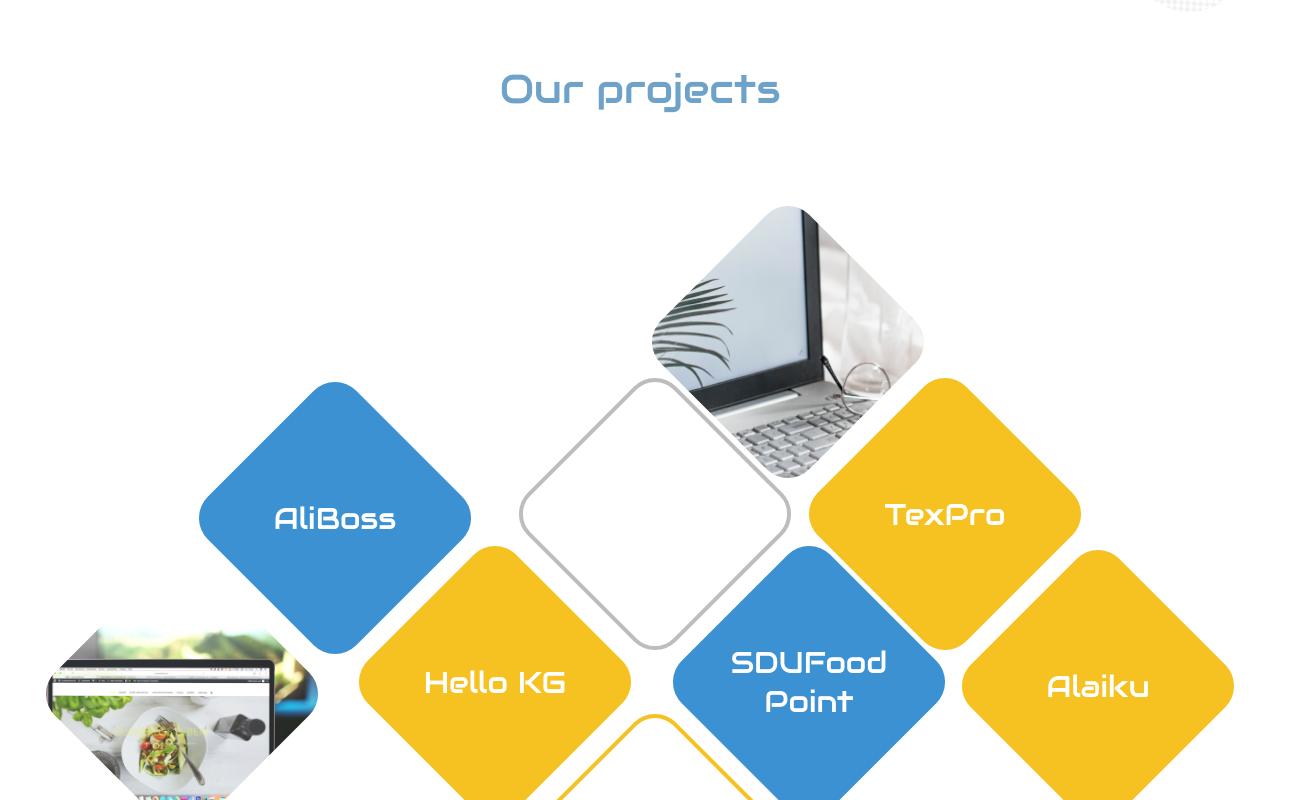
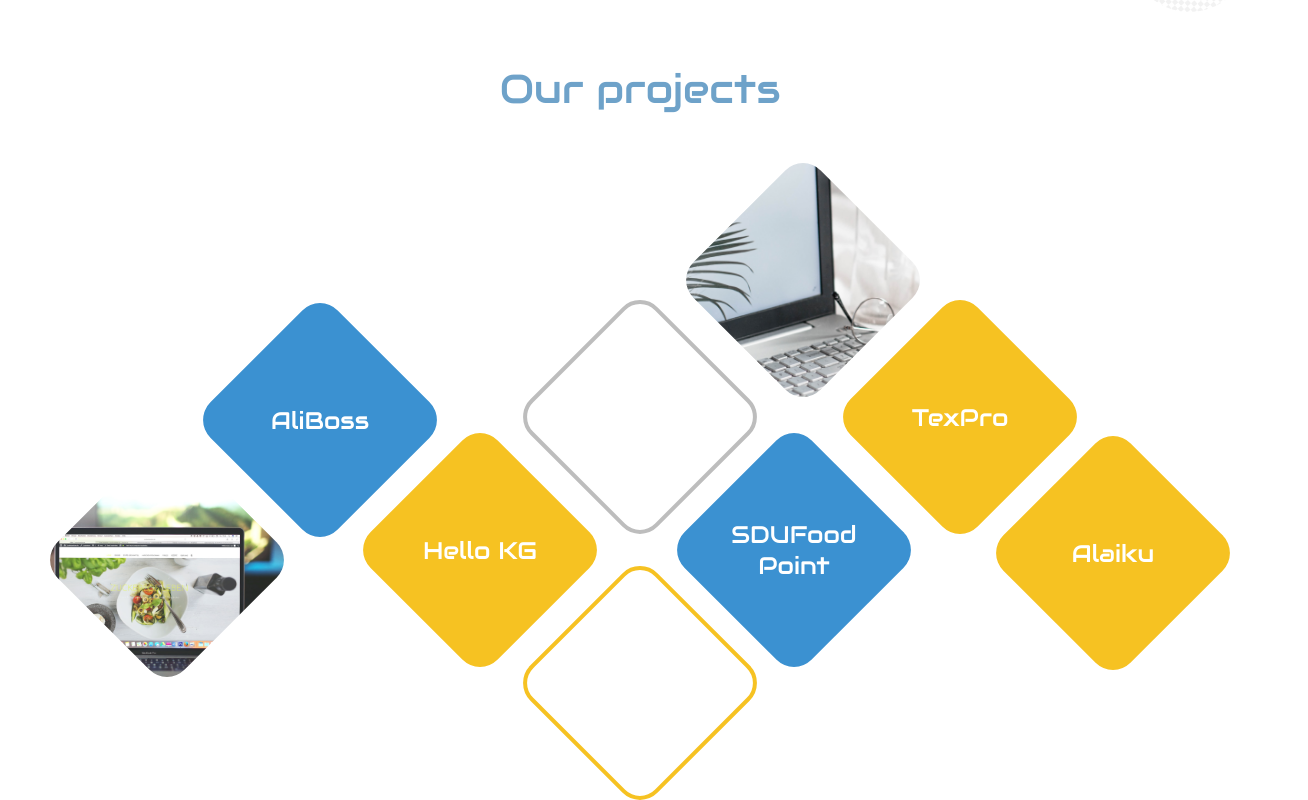
Before and after one commit to batyrbek0v/TechTuu-React, a React (Create React App) app: page / in a window 1280 px wide. Shown: the part 1620-2420 px from the top of the page, 1308 px wide, since content can reach past the window. Built offline with nearby package versions, Linux system fonts and the light colour scheme.

Commit message:
correct mistakes

```diff
--- a/src/components/Main/Project/Project.jsx
+++ b/src/components/Main/Project/Project.jsx
@@ -1,4 +1,4 @@
-import React from 'react';
+import React, { useState } from 'react';
 import Title from '../../UI/Title/Title';
 import cls from './Project.module.scss';
 import { cardList } from '../../../utils/cardList';
@@ -6,8 +6,15 @@ import second from '../../../assets/img/second.png';
 import first from '../../../assets/img/first.png';
 
 const Project = () => {
+  const [size, setSize] = useState(window.innerWidth);
+
+  window.addEventListener('resize', function (e) {
+    setSize(window.innerWidth);
+  });
+
   return (
     <>
+      {size >= 830 ? (
         <div className={cls.projectWrapper}>
           <div className={cls.container}>
             <Title title='Our projects' />
@@ -28,7 +35,12 @@ const Project = () => {
                     backgroundColor: el.id % 2 === 0 ? '#3B91D1' : '#F6C222',
                   }}
                 >
-                <a href={el.route} target='_blank' rel='noreferrer'>
+                  <a
+                    className={cls.links}
+                    href={el.route}
+                    target='_blank'
+                    rel='noreferrer'
+                  >
                     <span>{el.alt}</span>
                   </a>
                 </li>
@@ -36,6 +48,9 @@ const Project = () => {
             </ul>
           </div>
         </div>
+      ) : (
+        <></>
+      )}
     </>
   );
 };
--- a/src/components/Main/Project/Project.module.scss
+++ b/src/components/Main/Project/Project.module.scss
@@ -1,8 +1,14 @@
+$xl: 1340px;
+$lg: 1200px;
+$md: 968px;
+
 .projectWrapper {
   display: flex;
   align-items: center;
   justify-content: center;
   padding: 40px 0;
+  width: 100%;
+  height: 100%;
 
   .container {
     width: 1440px;
@@ -10,10 +16,31 @@
     flex-direction: column;
 
     .imgBlock {
-      height: 820px;
+      height: 730px;
       position: relative;
-      margin-top: 90px;
+      margin-top: 60px;
       padding: 0 20px;
+
+      @media screen and (max-width: $xl) {
+        height: 650px;
+        position: relative;
+        margin-top: 50px;
+        padding: 0 20px;
+      }
+
+      @media screen and (max-width: $lg) {
+        height: 620px;
+        position: relative;
+        margin-top: 50px;
+        padding: 0 20px;
+      }
+
+      @media screen and (max-width: $md) {
+        height: 600px;
+        position: relative;
+        margin-top: 40px;
+        padding: 0 20px;
+      }
 
       li {
         transform: rotate(45deg);
@@ -22,12 +49,35 @@
         border-radius: 30px;
         position:absolute;
 
-        a {
+        @media screen and (max-width: $xl) {
+          width: 180px;
+          height: 180px;
+          border-radius: 25px;
+        }
+
+        @media screen and (max-width: $lg) {
+          width: 160px;
+          height: 160px;
+          border-radius: 25px;
+        }
+
+        @media screen and (max-width: $md) {
+          width: 140px;
+          height: 140px;
+          border-radius: 20px;
+        }
+
+        .links {
+          width: 100%;
+          height: 100%;
           display: flex;
           align-items: center;
           justify-content: center;
-          width: 100%;
-          height: 100%;
+
+        span {
+          display: flex;
+          align-items: center;
+          justify-content: center;
           transform: rotate(315deg);
           font-size: 30px;
           font-weight: 300;
@@ -35,14 +85,16 @@
           text-align: center;
           color: white;
 
-          .projectPhoto {
-            width: 200px;
-            height: 200px;
-            border-radius: 25px;
-            object-fit: cover;
+            @media screen and (max-width: $xl) {
+              width: 170px;
+              height: 170px;
+              border-radius: 25px;
+              font-size: 24px;
+            }
+
           }
-        }
       }
+    }
 
       .grey {
         transform: rotate(45deg);
@@ -53,6 +105,25 @@
         border: 4px solid #BDBDBD;
         top: 25%;
         left: 43%;
+
+        @media screen and (max-width: $xl) {
+          width: 180px;
+          height: 180px;
+          border-radius: 25px;
+        }
+
+        @media screen and (max-width: $lg) {
+          width: 160px;
+          height: 160px;
+          border-radius: 25px;
+        }
+
+        @media screen and (max-width: $md) {
+          width: 140px;
+          height: 140px;
+          border-radius: 20px;
+        }
+
       }
 
       .orange {
@@ -64,6 +135,25 @@
         border: 4px solid #F6C222;
         top: 66%;
         left: 43%;
+
+        @media screen and (max-width: $xl) {
+          width: 180px;
+          height: 180px;
+          border-radius: 25px;
+        }
+
+        @media screen and (max-width: $lg) {
+          width: 160px;
+          height: 160px;
+          border-radius: 25px;
+        }
+
+        @media screen and (max-width: $md) {
+          width: 140px;
+          height: 140px;
+          border-radius: 20px;
+        }
+
       }
 
       .img1{
@@ -74,6 +164,25 @@
         width: 210px;
         height: 210px;
 
+        @media screen and (max-width: $xl) {
+          width: 180px;
+          height: 180px;
+          border-radius: 25px;
+        }
+
+        @media screen and (max-width: $lg) {
+          width: 160px;
+          height: 160px;
+          border-radius: 25px;
+        }
+
+        @media screen and (max-width: $md) {
+          width: 140px;
+          height: 140px;
+          border-radius: 20px;
+        }
+
+
         .justPhoto1 {
           transform: rotate(315deg);
           position: absolute;
@@ -83,6 +192,25 @@
           width: 300px;
           height: 300px;
           object-fit: cover;
+
+          @media screen and (max-width: $xl) {
+            width: 270px;
+            height: 270px;
+            border-radius: 25px;
+          }
+
+          @media screen and (max-width: $lg) {
+            width: 240px;
+            height: 240px;
+            border-radius: 25px;
+          }
+
+          @media screen and (max-width: $md) {
+            width: 215px;
+            height: 215px;
+            border-radius: 20px;
+          }
+
         }
       }
 
@@ -94,6 +222,25 @@
         width: 210px;
         height: 210px;
 
+        @media screen and (max-width: $xl) {
+          width: 180px;
+          height: 180px;
+          border-radius: 25px;
+        }
+
+        @media screen and (max-width: $lg) {
+          width: 160px;
+          height: 160px;
+          border-radius: 25px;
+        }
+
+        @media screen and (max-width: $md) {
+          width: 140px;
+          height: 140px;
+          border-radius: 20px;
+        }
+
+
         .justPhoto2 {
           transform: rotate(315deg);
           z-index: -1;
@@ -102,6 +249,26 @@
           width: 300px;
           height: 300px;
           object-fit: cover;
+
+          @media screen and (max-width: $xl) {
+            width: 250px;
+            height: 250px;
+            border-radius: 25px;
+          }
+
+
+          @media screen and (max-width: $lg) {
+            width: 210px;
+            height: 210px;
+            border-radius: 25px;
+          }
+
+          @media screen and (max-width: $md) {
+            width: 180px;
+            height: 180px;
+            border-radius: 20px;
+          }
+
         }
       }
 
--- a/src/components/Main/Projects/Slider.css
+++ b/src/components/Main/Projects/Slider.css
@@ -34,7 +34,7 @@
 }
 
 
-@media (max-width:769px) {
+@media (max-width:829px) {
   .swiper {
     display: block;
     margin: 60px 0 0 0;
```
Also changed, not shown: src/components/Main/Main.module.scss (line endings or trailing spaces). Lines whose indentation alone changed are shown as unchanged.
